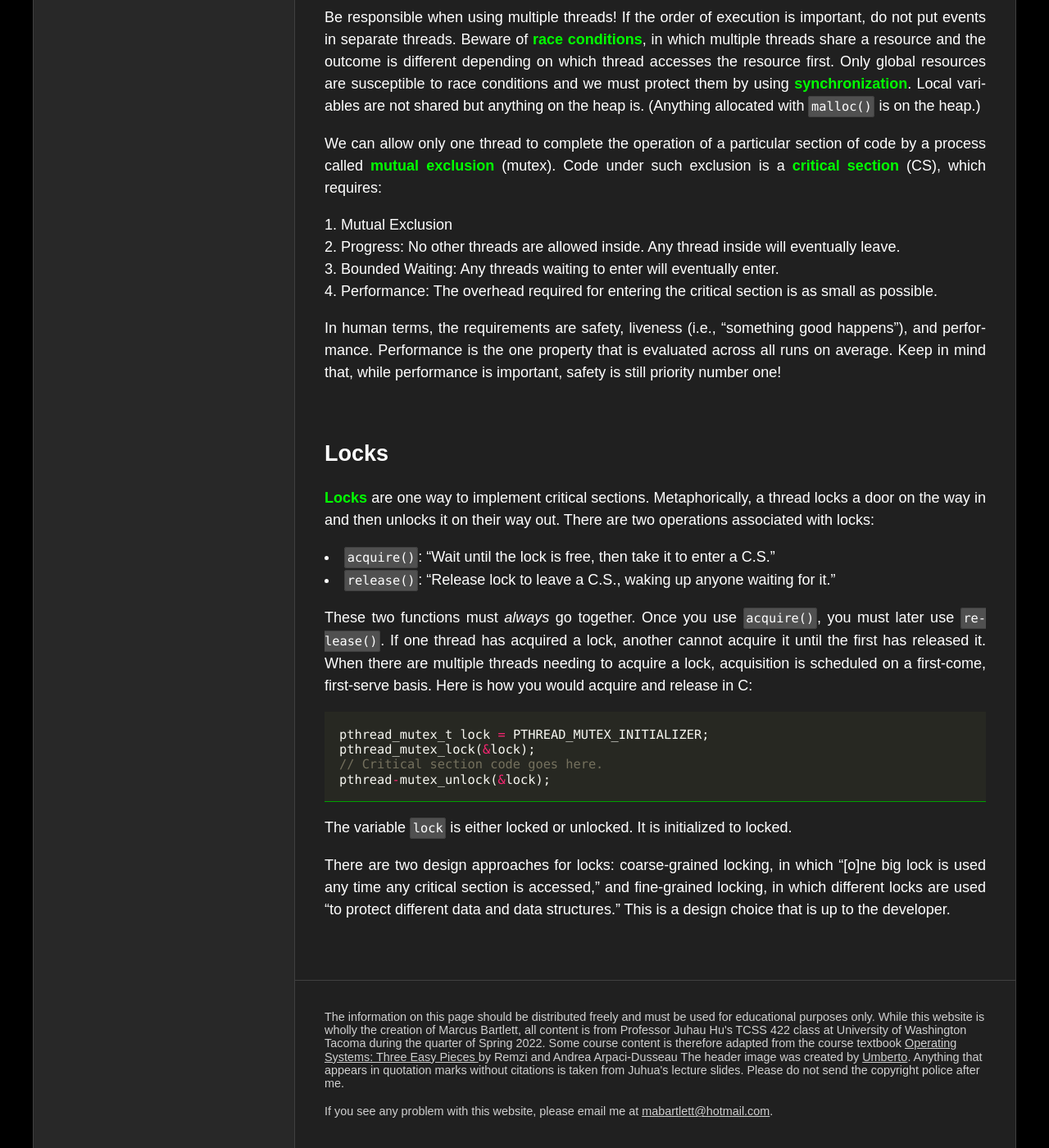
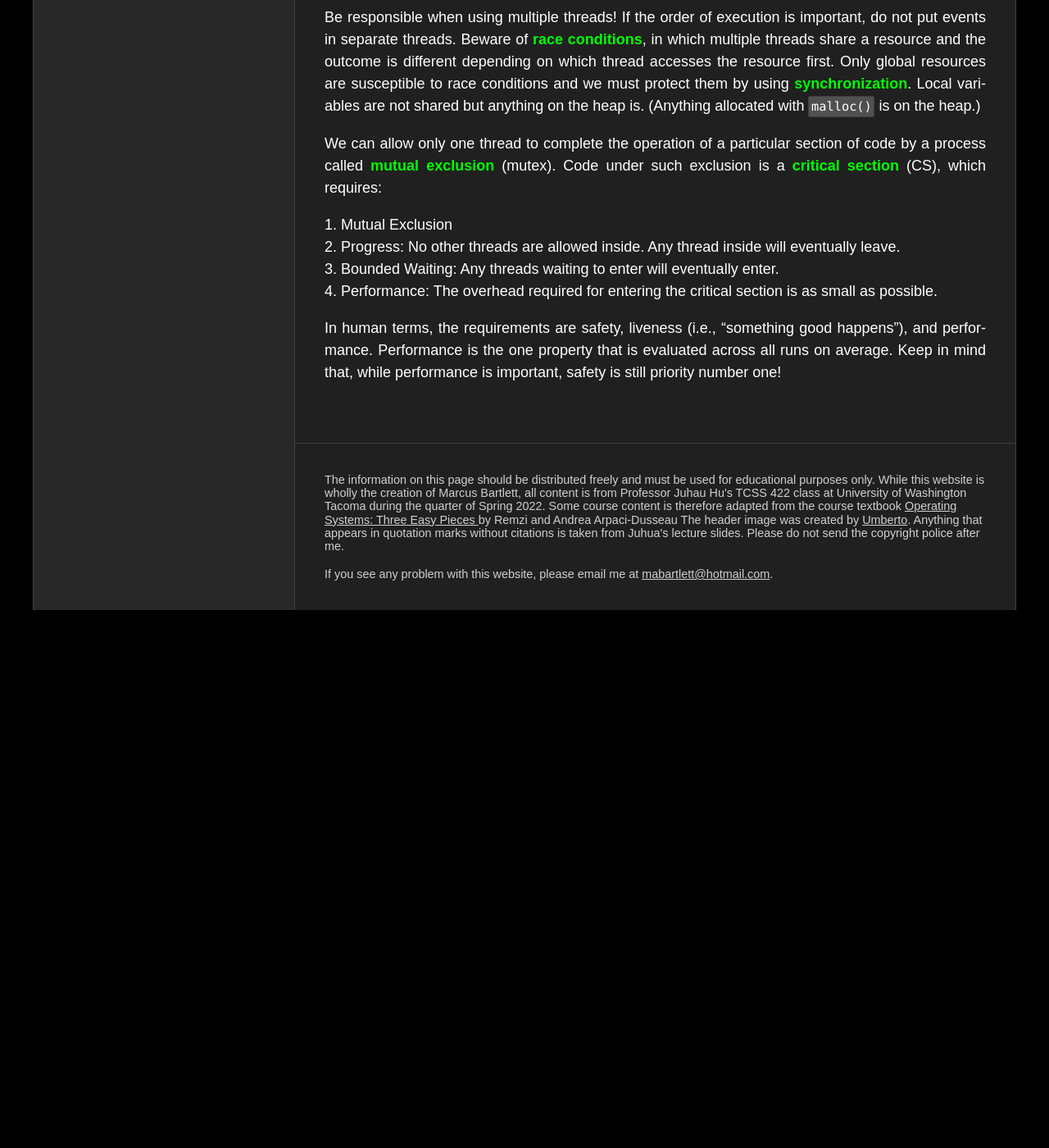
Before and after one commit to mabartlett/TCSS422Notes, a Jekyll site: the page built from _topics/05_threads.md, in a window 1280 px wide and 1400 px high, scrolled down 1025 px. Shown: the whole window at 82% size. Built offline with Jekyll 4.4.1, drawn with Linux system fonts in a browser that asks for light colours; after the commit the page ends 1769 px from its top, so only the background shows below that.

Commit message:
Make locks its own section.

```diff
--- a/_sass/dark.scss
+++ b/_sass/dark.scss
@@ -4,6 +4,7 @@ $accent-color: #00ff00;
 $secondary-color: #00a000;
 $border-color: #404040;
 $code-color: #505050;
+$accessibility-color: #8080ff;
 
 body {
     background-color: #000000;
@@ -25,7 +26,7 @@ li code {
 }
 
 a:focus {
-
+    outline: dashed 2px #0000ff;
 }
 
 .l-flex-container {
--- a/_sass/main.scss
+++ b/_sass/main.scss
@@ -68,10 +68,6 @@ em {
 a {
     color: inherit;
     text-decoration: none;
-}
-
-a:focus {
-    outline: dashed 2px #0000ff;
 }
 
 .l-flex-container {
--- a/_topics/05_threads.md
+++ b/_topics/05_threads.md
@@ -37,23 +37,3 @@ We can allow only one thread to complete the operation of a particular section o
 4. Performance: The overhead required for entering the critical section is as small as possible.
 
 In human terms, the requirements are safety, liveness (i.e., "something good happens"), and performance. Performance is the one property that is evaluated across all runs on average. Keep in mind that, while performance is important, safety is still priority number one!
-
-## Locks
-
-**Locks** are one way to implement critical sections. Metaphorically, a thread locks a door on the way in and then unlocks it on their way out. There are two operations associated with locks:
-
-- `acquire()`: "Wait until the lock is free, then take it to enter a C.S."
-- `release()`: "Release lock to leave a C.S., waking up anyone waiting for it."
-
-These two functions must *always* go together. Once you use `acquire()`, you must later use `release()`. If one thread has acquired a lock, another cannot acquire it until the first has released it. When there are multiple threads needing to acquire a lock, acquisition is scheduled on a first-come, first-serve basis. Here is how you would acquire and release in C:
-
-{% highlight c %}
-pthread_mutex_t lock = PTHREAD_MUTEX_INITIALIZER;
-pthread_mutex_lock(&lock);
-// Critical section code goes here.
-pthread-mutex_unlock(&lock);
-{% endhighlight %}
-
-The variable `lock` is either locked or unlocked. It is initialized to locked.
-
-There are two design approaches for locks: coarse-grained locking, in which "[o]ne big lock is used any time any critical section is accessed," and fine-grained locking, in which different locks are used "to protect different data and data structures." This is a design choice that is up to the developer.
```
Also changed, not shown: _topics/06_Locks.md (added, +40 -0 lines), 9 other files.
